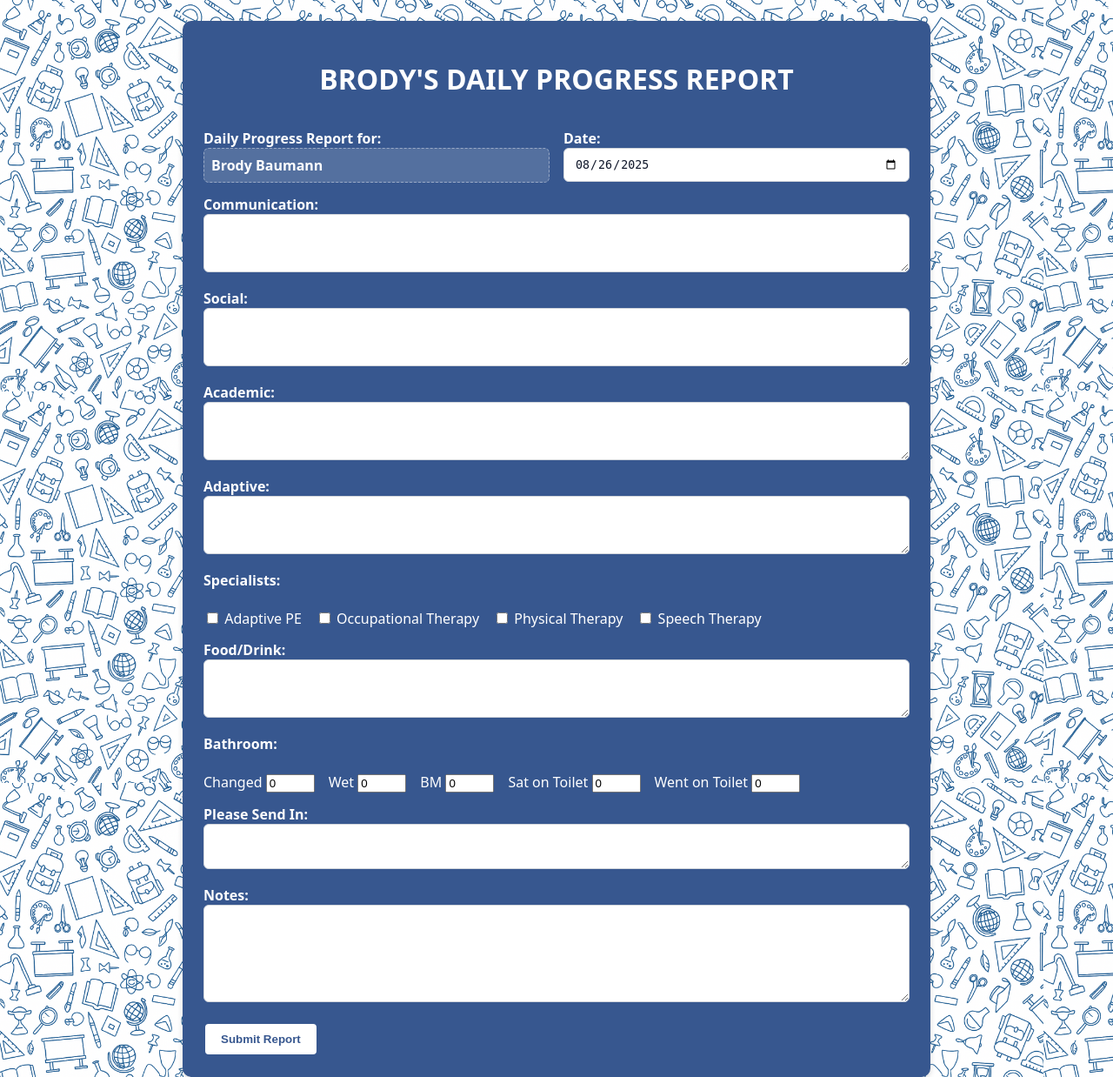
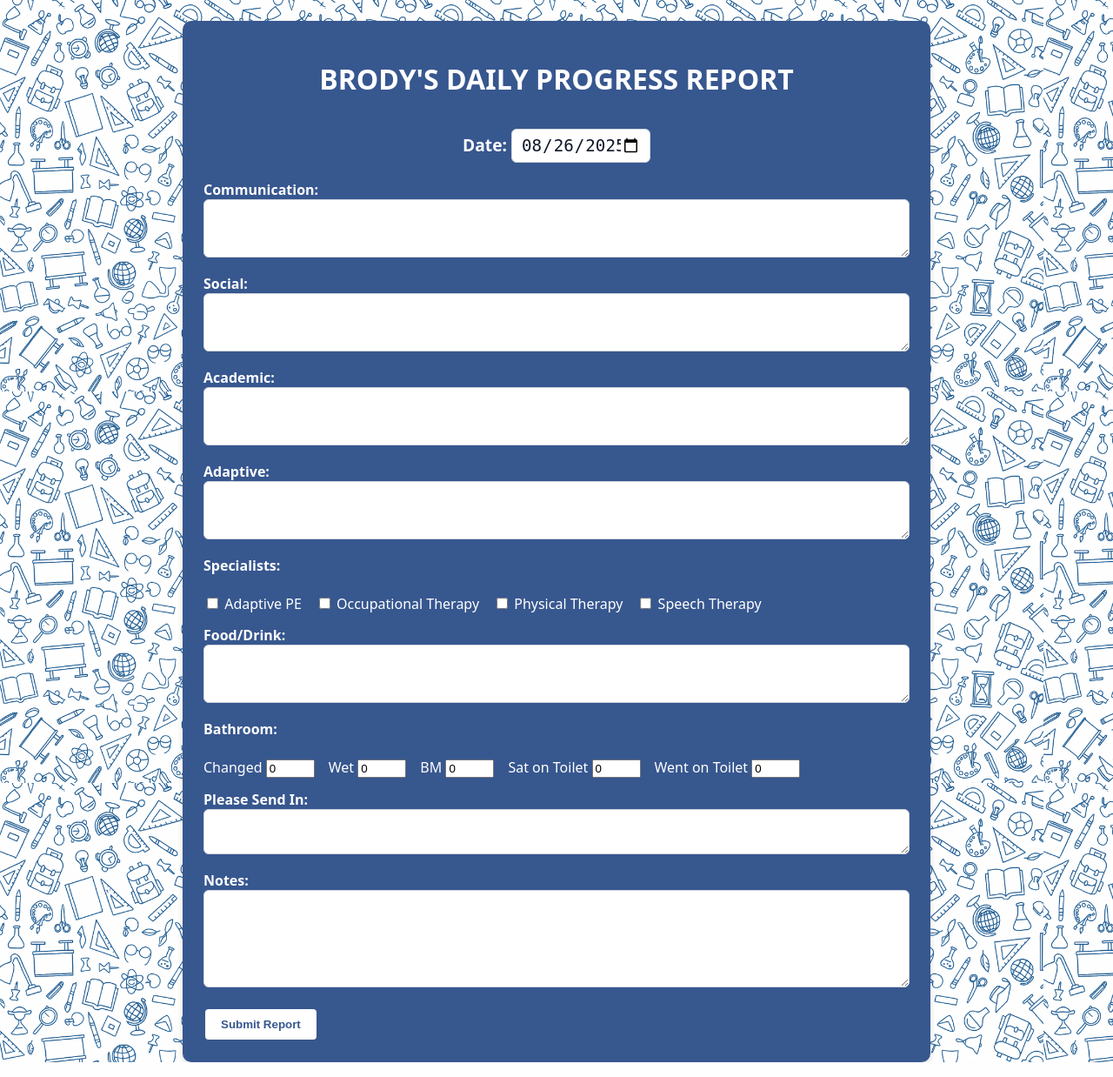
Before and after one commit to Brodymann/brodys-daily-reports, a PHP site: page / in a window 1280 px wide. Shown: the whole page at 87% size. Run offline with PHP 8.4, Linux system fonts and the light colour scheme.

Commit message:
Simplify form: remove redundant student name, center and resize date input

```diff
--- a/index.php
+++ b/index.php
@@ -6,11 +6,28 @@
   <title><?=h(APP_NAME)?> – Submit Report</title>
   <meta name="viewport" content="width=device-width, initial-scale=1" />
   <link rel="stylesheet" href="assets/css/style.css" />
+  <style>
+    /* Centered date field */
+    .date-row {
+      display: flex;
+      justify-content: center;
+      margin: 20px 0;
+    }
+    .date-row label {
+      font-weight: 600;
+      font-size: 1.2rem;
+    }
+    .date-row input[type="date"] {
+      font-size: 1.2rem;
+      padding: 6px 10px;
+      width: 160px; /* shorter box */
+      text-align: center;
+    }
+  </style>
 </head>
 <body>
   <div class="container">
     <h1><?=h(APP_NAME)?></h1>
-
 
     <?php if (!empty($_GET['ok'])): ?>
       <div class="success">Report submitted. Thank you!</div>
@@ -20,13 +37,10 @@
       <input type="hidden" name="csrf" value="<?=csrf_token()?>">
       <input type="hidden" name="student_name" value="Brody Baumann">
 
-      <div class="two">
-        <div>
-          <label>Daily Progress Report for:</label>
-          <div class="readonly"><strong>Brody Baumann</strong></div>
-        </div>
+      <!-- Date centered -->
+      <div class="date-row">
         <label>Date:
-          <strong><input type="date" name="report_date" required></strong>
+          <input type="date" name="report_date" required>
         </label>
       </div>
 
```
Lines whose indentation alone changed are shown as unchanged.
